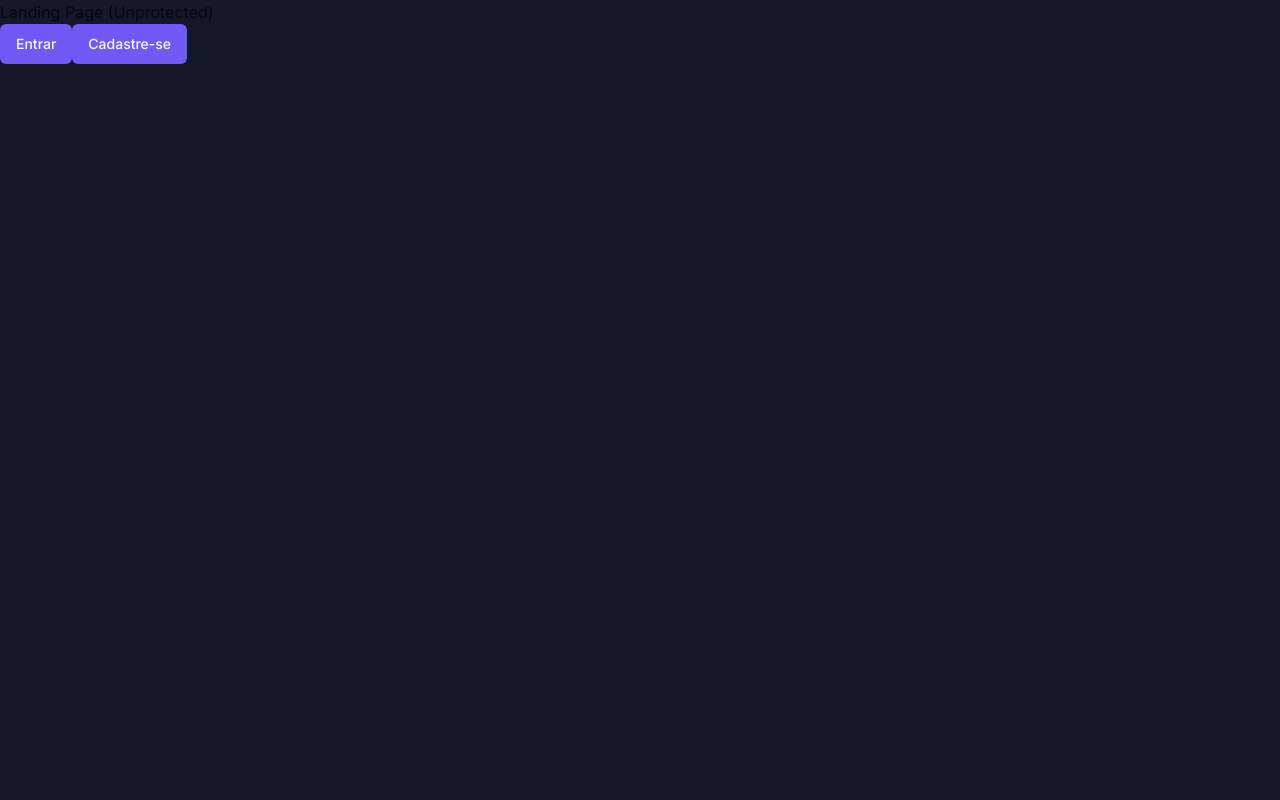
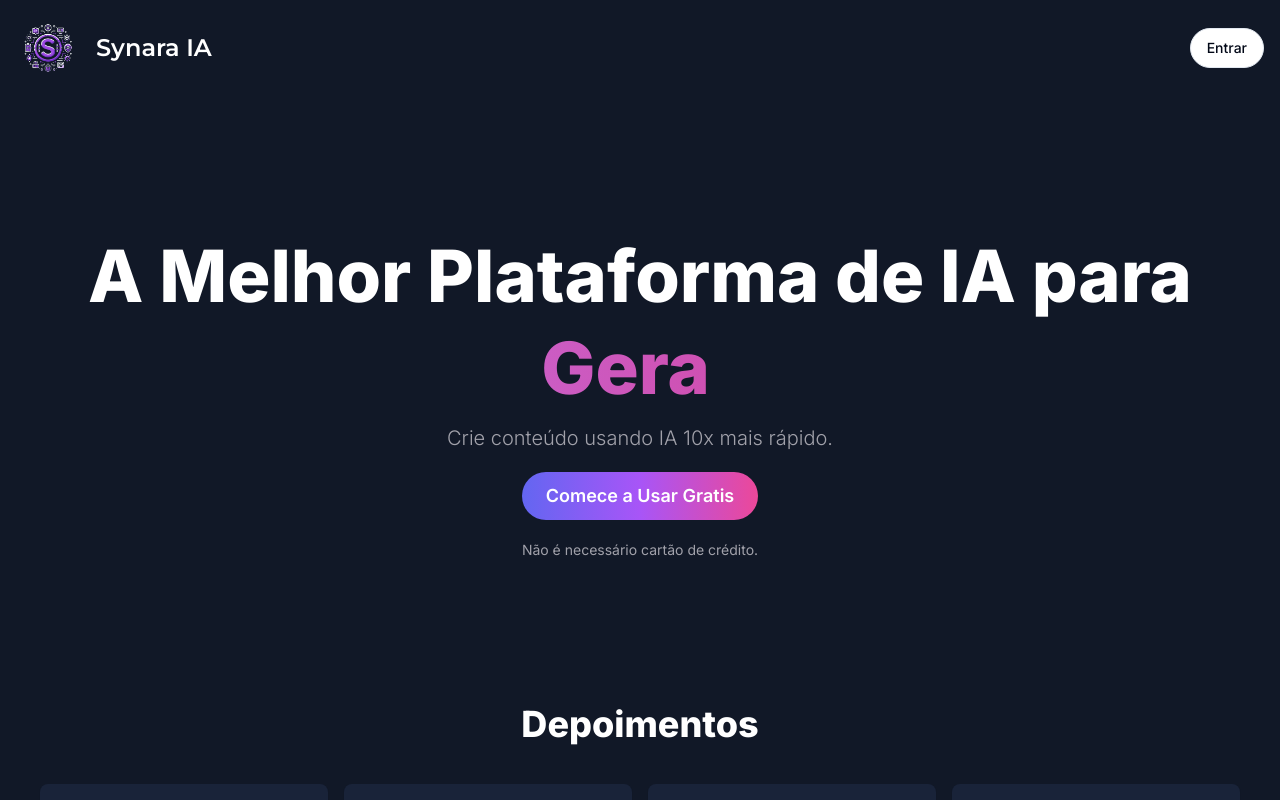
Before and after one commit to luizengdev/synara-ai, a Next.js app: page / in a window 1280 px wide. Built offline with nearby package versions, Linux system fonts and the light colour scheme; no server answers.

Commit message:
feat: add LandingNavbar, LandingHero and LandingContent to Landing page

```diff
--- a/app/(landing)/page.tsx
+++ b/app/(landing)/page.tsx
@@ -1,19 +1,13 @@
-import { Button } from "@/components/ui/button";
-import Link from "next/link";
-import React from "react";
+import { LandingContent } from "@/components/landing-content";
+import { LandingHero } from "@/components/landing-hero";
+import { LandingNavbar } from "@/components/landing-navbar";
 
 const LandingPage = () => {
   return (
-    <div>
-      Landing Page (Unprotected)
-      <div>
-        <Link href="/sign-in">
-          <Button>Entrar</Button>
-        </Link>
-        <Link href="/sign-up">
-          <Button>Cadastre-se</Button>
-        </Link>
-      </div>
+    <div className="h-full">
+      <LandingNavbar />
+      <LandingHero />
+      <LandingContent />
     </div>
   );
 };
```
